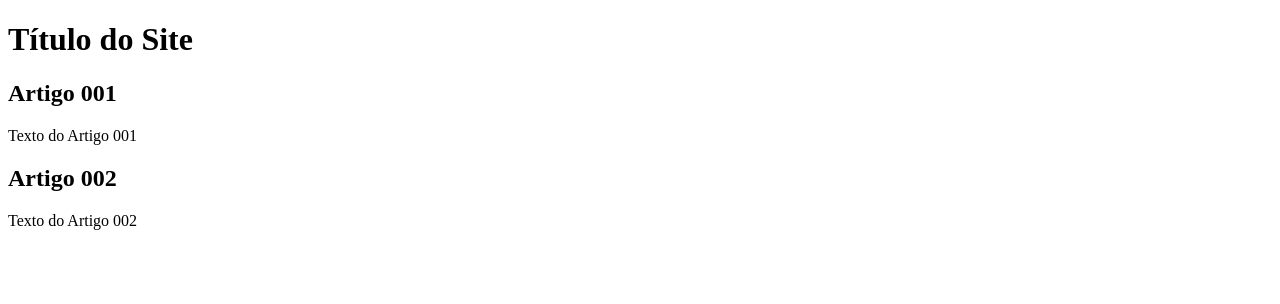
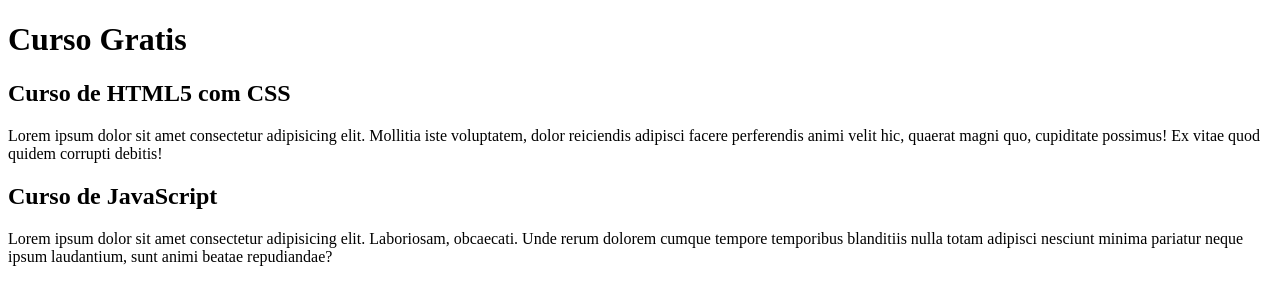
Before and after one commit to willamsdionisio/projeto-site-git-github, a plain HTML site: page index.html in a window 1280 px wide. Drawn offline with Linux system fonts and the light colour scheme.

Commit message:
Comecei a escrever conteúdo

```diff
--- a/index.html
+++ b/index.html
@@ -9,15 +9,15 @@
 <body>
     <main>
         <head>
-            <h1>Título do Site</h1>
+            <h1>Curso Gratis</h1>
         </head>
         <article>
-            <h2>Artigo 001</h2>
-            <p>Texto do Artigo 001</p>
+            <h2>Curso de HTML5 com CSS</h2>
+            <p>Lorem ipsum dolor sit amet consectetur adipisicing elit. Mollitia iste voluptatem, dolor reiciendis adipisci facere perferendis animi velit hic, quaerat magni quo, cupiditate possimus! Ex vitae quod quidem corrupti debitis!</p>
         </article>
         <article>
-            <h2>Artigo 002</h2>
-            <p>Texto do Artigo 002</p>
+            <h2>Curso de JavaScript</h2>
+            <p>Lorem ipsum dolor sit amet consectetur adipisicing elit. Laboriosam, obcaecati. Unde rerum dolorem cumque tempore temporibus blanditiis nulla totam adipisci nesciunt minima pariatur neque ipsum laudantium, sunt animi beatae repudiandae?</p>
         </article>
     </main>
 </body>
```
